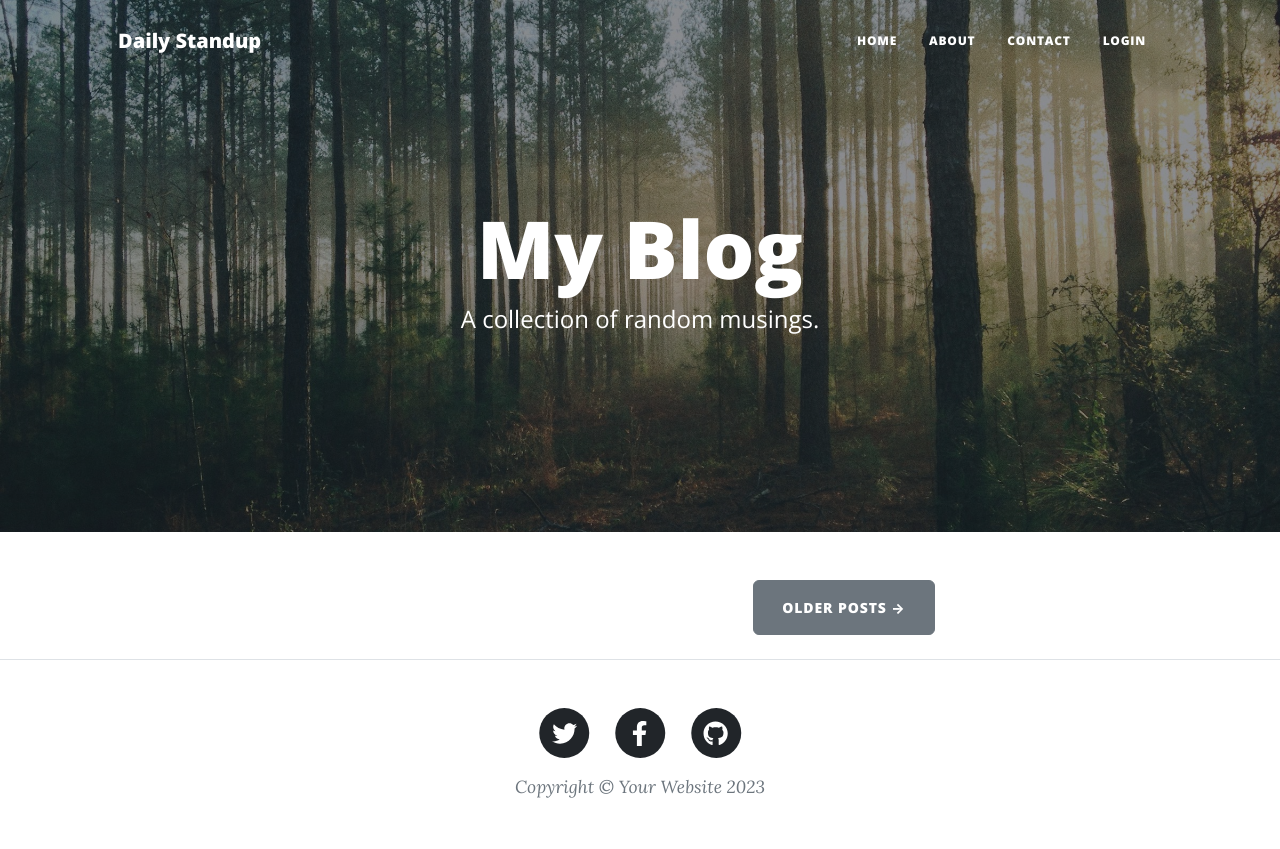
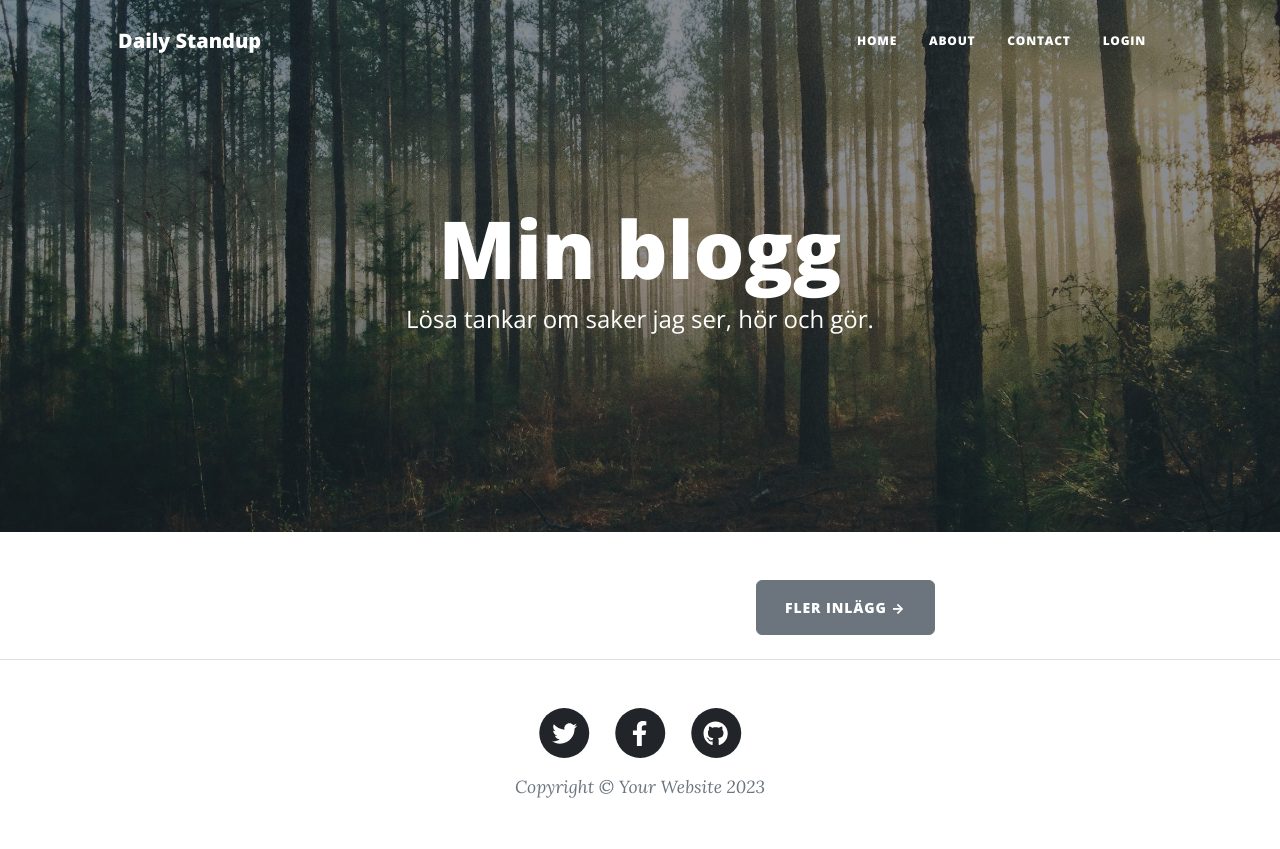
Before and after one commit to Tejpex/tejpex-blog, a Flask app: page / in a window 1280 px wide. Run offline with Flask 3, Linux system fonts and the light colour scheme; data that the repository does not hold is empty; some libraries are stand-ins or nearby versions.

Commit message:
Translate to Swedish

```diff
--- a/templates/index.html
+++ b/templates/index.html
@@ -9,8 +9,8 @@
     <div class="row gx-4 gx-lg-5 justify-content-center">
       <div class="col-md-10 col-lg-8 col-xl-7">
         <div class="site-heading">
-          <h1>My Blog</h1>
-          <span class="subheading">A collection of random musings.</span>
+          <h1>Min blogg</h1>
+          <span class="subheading">Lösa tankar om saker jag ser, hör och gör.</span>
         </div>
       </div>
     </div>
@@ -28,9 +28,9 @@
           <h3 class="post-subtitle">{{ post.subtitle }}</h3>
         </a>
         <p class="post-meta">
-          Posted by
+          Skrivet av
           <a href="#">{{post.author.name}}</a>
-          on {{post.date}}
+          den {{post.date}}
           {% if current_user.id == 1: %}
           <a href="{{url_for('delete_post', post_id=post.id) }}">✘</a>
           {% endif %}
@@ -46,14 +46,14 @@
         <a
           class="btn btn-primary float-right"
           href="{{url_for('add_new_post')}}"
-          >Create New Post</a
+          >Skriv nytt</a
         >
       </div>
       {% endif %}
 
       <!-- Pager-->
       <div class="d-flex justify-content-end mb-4">
-        <a class="btn btn-secondary text-uppercase" href="{{url_for('get_more_posts', page_nr=next_page)}}">Older Posts →</a>
+        <a class="btn btn-secondary text-uppercase" href="{{url_for('get_more_posts', page_nr=next_page)}}">Fler inlägg →</a>
       </div>
     </div>
   </div>
```
